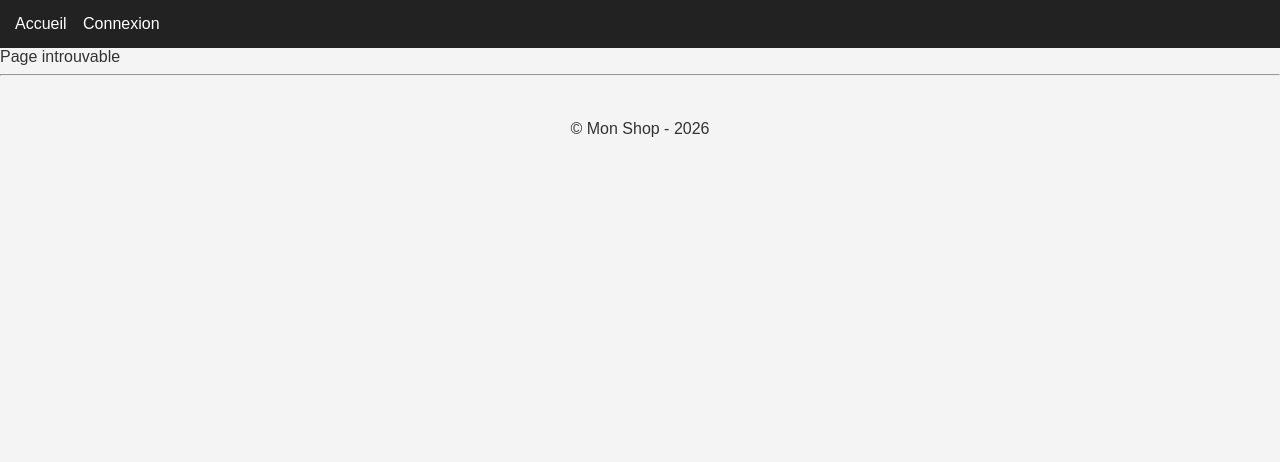
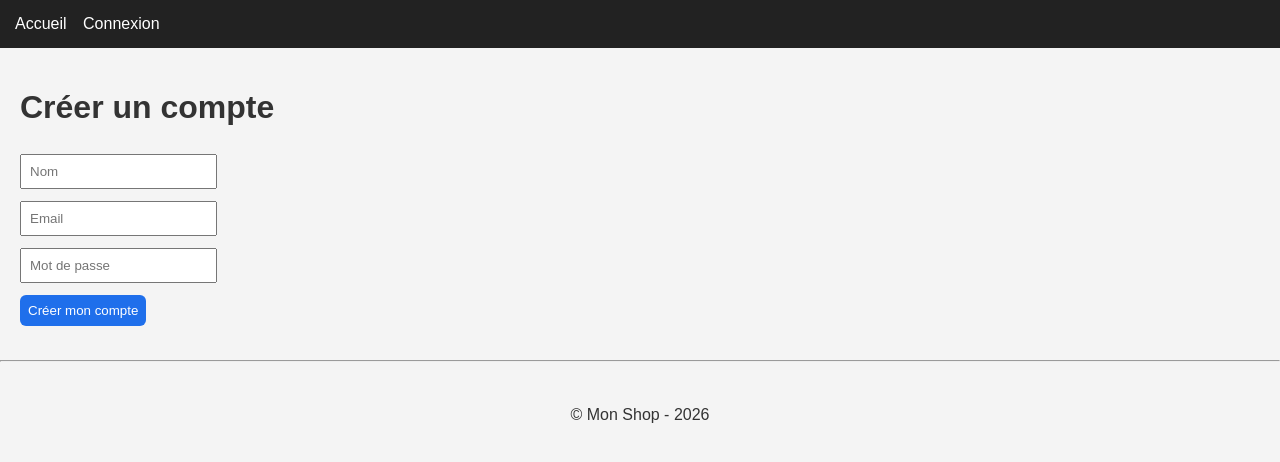
Before and after one commit to bryanLVII/ProjectInternet2026, a PHP site: page /index.php?page=register in a window 1280 px wide. Shown: the top 462 px of the page. Run offline with PHP 8.4, Linux system fonts and the light colour scheme; some libraries are stand-ins or nearby versions.

Commit message:
Ajout du register client

```diff
--- a/index.php
+++ b/index.php
@@ -34,6 +34,7 @@ $routes = [
     "Ajout_product" => "Ajout_product.php",
     "Modification_product" => "Modification_product.php",
     "Supprimer_product" => "Supprimer_product.php",
+    "register" => "register.php",
 ];
 
 include __DIR__ . "/includes/header.php";
--- a/pages/login.php
+++ b/pages/login.php
@@ -53,6 +53,11 @@ if ($_SERVER["REQUEST_METHOD"] === "POST") {
 
     </form>
 
+    <p>
+        Pas de compte ?
+        <a href="index.php?page=register">Créer un compte</a>
+    </p>
+
     <p style="color:red;">
         <?= htmlspecialchars($error) ?>
     </p>
--- /dev/null
+++ b/pages/register.php
@@ -0,0 +1,57 @@
+<?php
+$error = "";
+$success = "";
+
+if ($_SERVER["REQUEST_METHOD"] === "POST") {
+
+    $nom = trim($_POST["nom"] ?? "");
+    $email = trim($_POST["email"] ?? "");
+    $password = $_POST["password"] ?? "";
+
+    if ($nom === "" || $email === "" || $password === "") {
+        $error = "Tous les champs sont obligatoires.";
+    } else {
+
+        $clientDAO = new ClientDAO($db);
+
+        // vérifier si email existe déjà
+        $existing = $clientDAO->getByEmail($email);
+
+        if ($existing) {
+            $error = "Email déjà utilisé.";
+        } else {
+
+            $clientDAO->createClient($nom, $email, $password);
+
+            $success = "Compte créé ! Vous pouvez vous connecter.";
+
+            header("Location: index.php?page=login");
+            exit;
+        }
+    }
+}
+?>
+
+<main class="container">
+
+    <h1>Créer un compte</h1>
+
+    <?php if ($error): ?>
+        <p class="error"><?= htmlspecialchars($error) ?></p>
+    <?php endif; ?>
+
+    <?php if ($success): ?>
+        <p class="success"><?= htmlspecialchars($success) ?></p>
+    <?php endif; ?>
+
+    <form method="POST">
+
+        <input type="text" name="nom" placeholder="Nom" required><br>
+        <input type="email" name="email" placeholder="Email" required><br>
+        <input type="password" name="password" placeholder="Mot de passe" required><br>
+
+        <button type="submit">Créer mon compte</button>
+
+    </form>
+
+</main>
```
Also changed, not shown: Dao/ClientDAO.php (+14 -0 lines).
